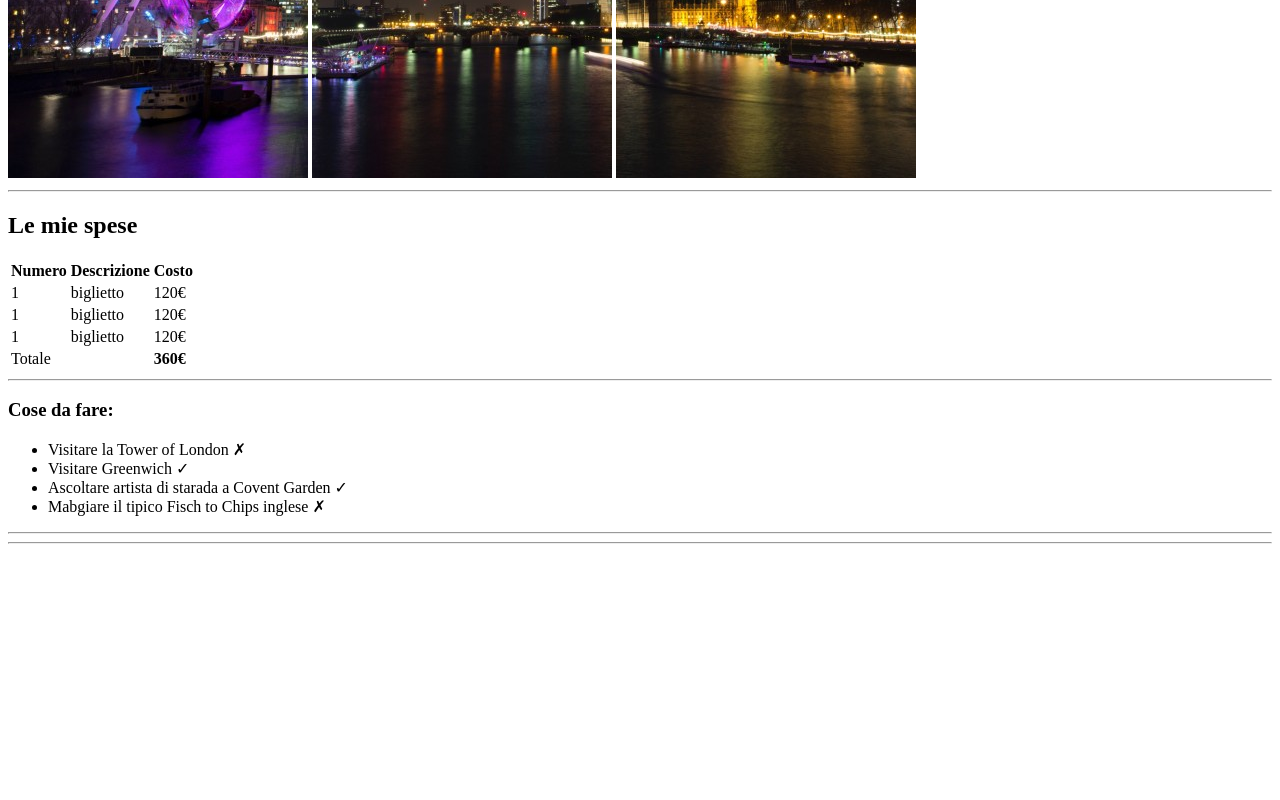
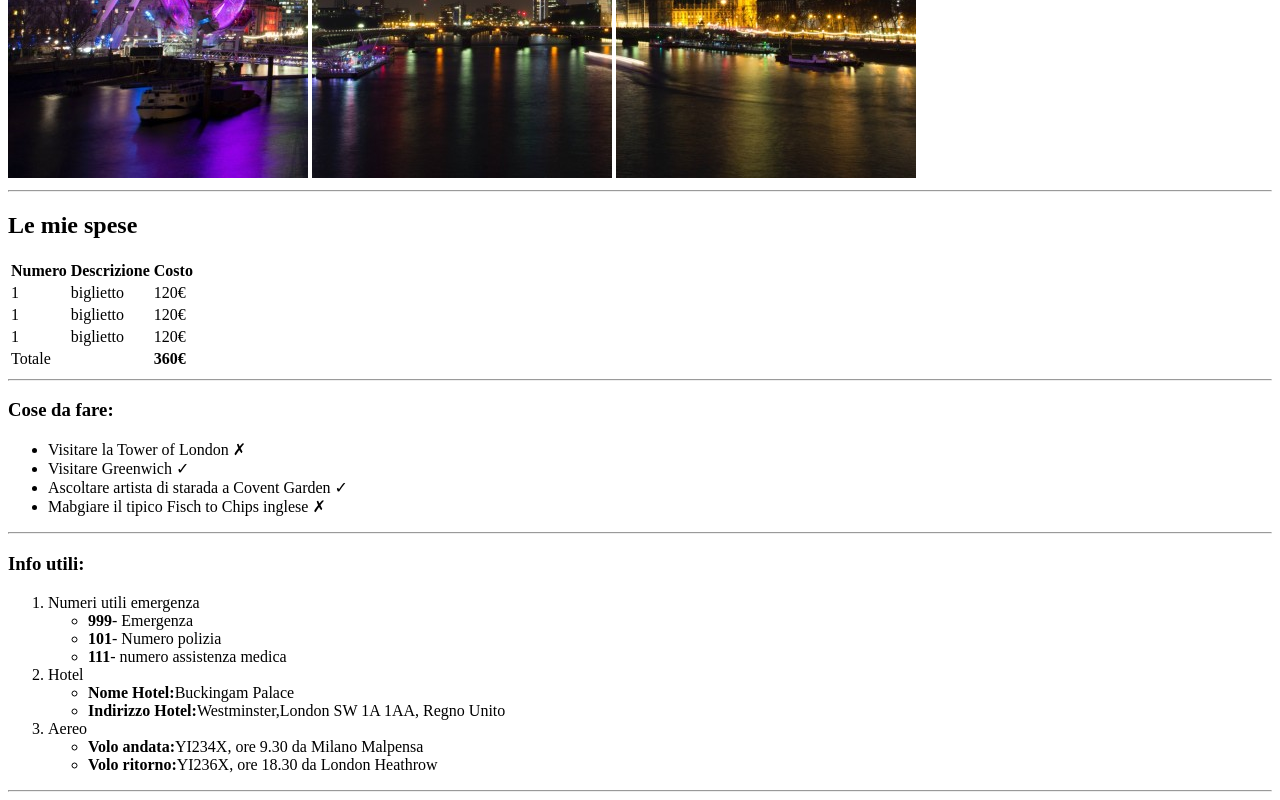
Before and after one commit to Simone-De-Santis/html-london-trip, a plain HTML site: page index.html in a window 1280 px wide. Shown: the part 502-1302 px from the top of the page. Before the commit the page ends 1054 px from the top, so only its background shows below. Drawn offline with Linux system fonts and the light colour scheme.

Commit message:
inserito sezione ifo

```diff
--- a/index.html
+++ b/index.html
@@ -48,6 +48,8 @@
         </table>
     </section>
     <hr>
+    <!-- lista cose da fare + caratteri speciali  -->
+    <section class="cose-da-fare">
      <h3>Cose da fare:</h3>
         <ul>
          <li>Visitare la Tower of London &#10007;</li>
@@ -55,9 +57,33 @@
          <li>Ascoltare artista di starada a Covent Garden &#10003;</li>
          <li>Mabgiare il tipico Fisch to Chips inglese &#10007;</li>
         </ul>
-    <!-- lista cose da fare + caratteri speciali  -->
+    </section>
     <hr>
     <!-- lista informazioni utili (lista+lista) -->
+    <section class="info">
+        <h3>Info utili:</h3>
+          <ol>
+              <li> Numeri utili emergenza
+                  <ul>
+                      <li><strong>999</strong>- Emergenza</li>
+                      <li><strong>101</strong>- Numero polizia</li>
+                      <li><strong>111</strong>- numero assistenza medica</li>
+                  </ul>
+              </li>
+              <li>Hotel
+                  <ul>
+                    <li><strong>Nome Hotel:</strong>Buckingam Palace</li>
+                    <li><strong>Indirizzo Hotel:</strong>Westminster,London SW 1A 1AA, Regno Unito </li>
+                  </ul>
+              </li>
+              <li>Aereo
+                <ul>
+                  <li><strong>Volo andata:</strong>YI234X, ore 9.30 da Milano Malpensa</li>
+                  <li><strong>Volo ritorno:</strong>YI236X, ore 18.30 da London Heathrow</li>
+                </ul>
+            </li>
+            </ol>
+    </section>
     <hr>
     <!-- raccoglitore foto -->
 
```
Lines whose indentation alone changed are shown as unchanged.
